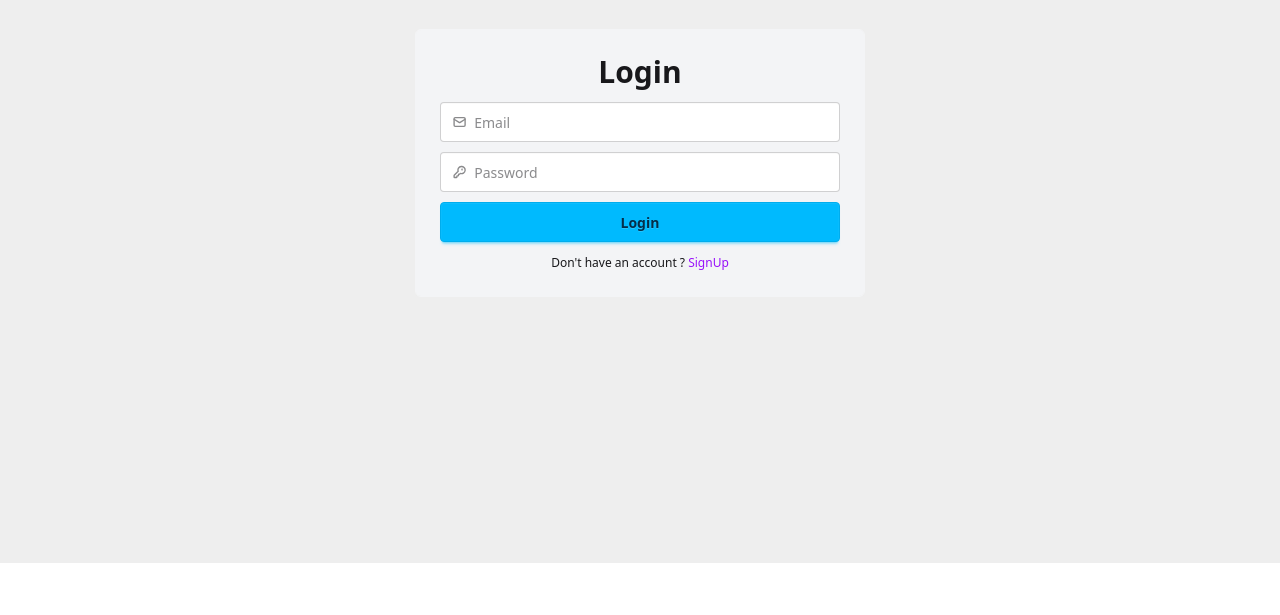
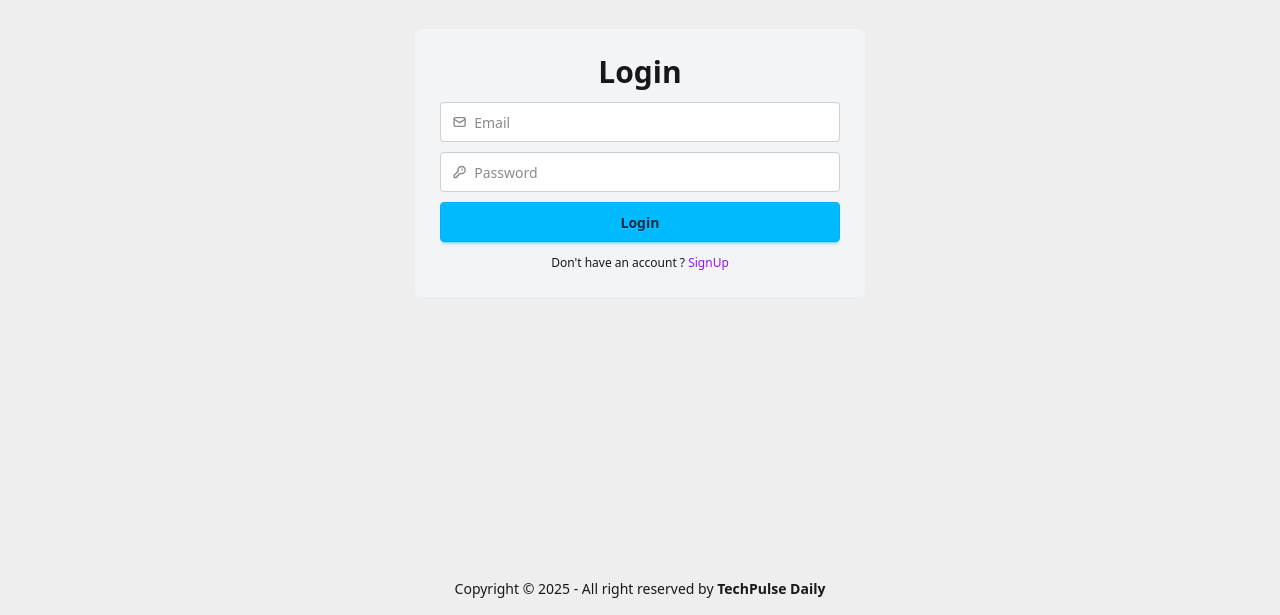
Before and after one commit to Nelson2023-2024/blog-web-app, a React (Vite) app in the folder frontend/: page /login in a window 1280 px wide. Shown: the part 237-852 px from the top of the page. Before the commit the page ends 800 px from the top, so only its background shows below. Built offline with nearby package versions, Linux system fonts and the light colour scheme; no server answers.

Commit message:
Footer setup

```diff
--- a/frontend/src/App.jsx
+++ b/frontend/src/App.jsx
@@ -7,6 +7,7 @@
 import Navbar from "./components/Navbar";
 import { useAuth } from "./hooks/useAuth";
 import BlogDetails from "./pages/BlogDetails/BlogDetails";
+import Footer from "./components/Footer";
 
 function App() {
   const { data: authUser, isLoading } = useAuth();
@@ -42,6 +43,7 @@
             element={authUser ? <BlogDetails /> : <Navigate to={"/login"} />}
           />
         </Routes>
+        <Footer/>
         <Toaster />
       </div>
     </>
--- /dev/null
+++ b/frontend/src/components/Footer.jsx
@@ -0,0 +1,15 @@
+import React from 'react'
+
+const Footer = () => {
+  return (
+
+      <footer className="footer sm:footer-horizontal footer-center bg-base-300 text-base-content p-4">
+  <aside>
+    <p>Copyright © {new Date().getFullYear()} - All right reserved by <strong>TechPulse Daily</strong></p>
+  </aside>
+</footer>
+
+  )
+}
+
+export default Footer
```
